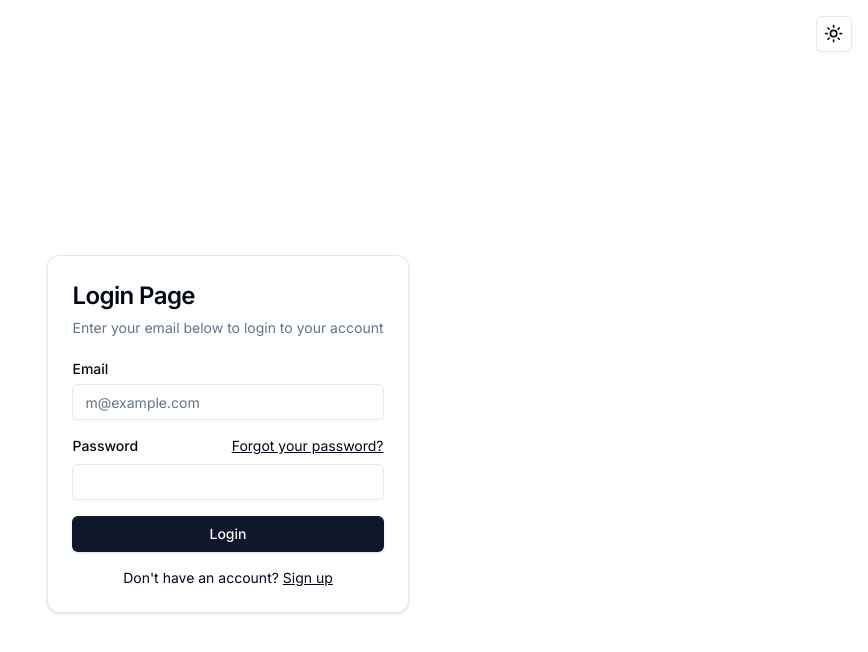
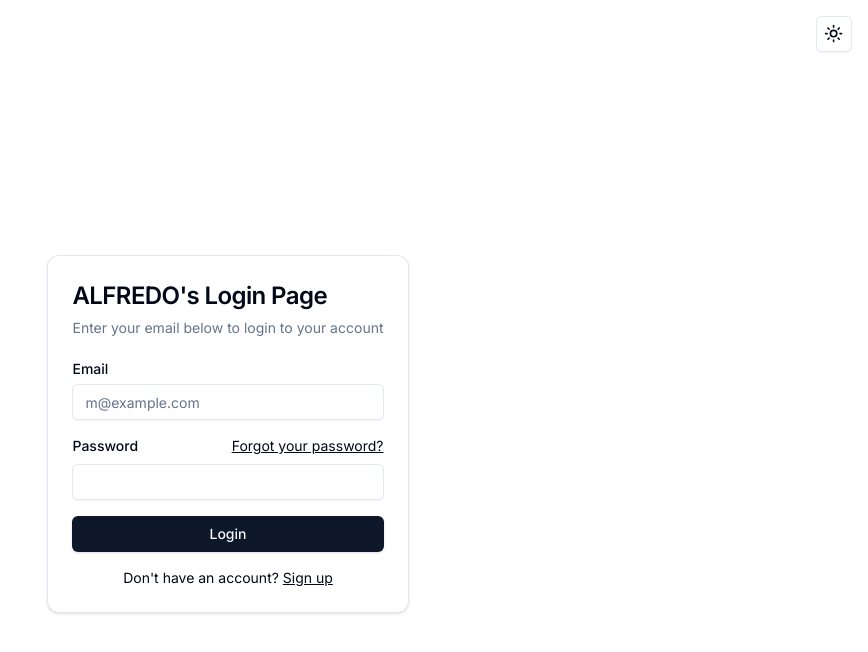
Before and after one commit to alfredopsilva/maket-test, a Next.js app: page /login in a window 1280 px wide. Shown: the top 652 px of the page, without its empty margins (412-1280 px from the left). Built offline with nearby package versions, Linux system fonts and the light colour scheme; no server answers.

Commit message:
Testing WorkFlow

```diff
--- a/app/(root)/(auth)/login/page.tsx
+++ b/app/(root)/(auth)/login/page.tsx
@@ -72,7 +72,7 @@ const Login = () => {
             <Card className="mx-auto max-w-sm" data-cy="login-container">
                 <CardHeader>
                     <CardTitle data-cy="card-title" className="text-2xl">
-                        Login Page
+                        ALFREDO&apos;s Login Page
                     </CardTitle>
                     <CardDescription data-cy="card-description">
                         Enter your email below to login to your account
```
